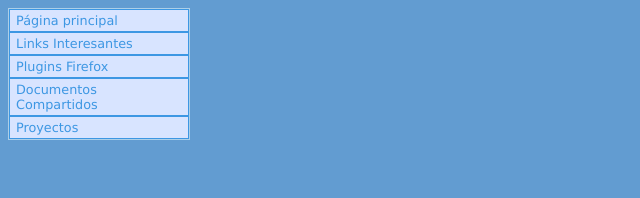
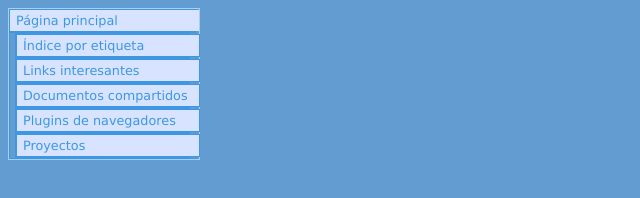
Before and after one commit to juaalta/firefox-addon-icono-blog, a website: page data/menu.html in a window 1280 px wide. Shown: the whole page, without its empty margins (0-640 px from the left). Drawn offline with Linux system fonts and the light colour scheme.

Commit message:
Actualizado complemento con actualización del menú y añadida compatibilidad con multiproceso.
Actualizado complemento con actualización del menú y añadida compatibilidad con multiproceso.

```diff
--- a/data/menu.css
+++ b/data/menu.css
@@ -5,7 +5,7 @@
 
 #menuv {
 	border: 1px solid #ACCFE8;
-	width: 180px;
+	width: 190px;
 	font-family: Verdana, Geneva, sans-serif;
 	font-size: 80%;
 	font-style: normal;
@@ -18,11 +18,23 @@
 #menuv ul {
         margin: 0;
         padding: 0;
+		width: 185
 }
 
 #menuv li {
 	border: 1px solid #3d97e3;
-	width: 178px;
+	width: 185px;
+}
+
+#menuv li ul {
+        margin: 0 0 0 5;
+        padding: 0;
+		width: 180px;
+}
+
+#menuv li ul li {
+	border: 1px solid #3d97e3;
+	width: 173px;
 }
 
 #menuv a {
@@ -30,13 +42,18 @@
 	color: #3d97e3;
 	background: #d8e4ff;
 	display: block;
-	width: 166px;
+	width: 177px;
 	padding-top: 3px;
 	padding-right: 6px;
 	padding-bottom: 3px;
 	padding-left: 6px;
 }
 
+#menuv li ul li a {
+	border: 1px solid #3d97e3;
+	width: 170px;
+}
+
 #menuv a:hover {
 	background-color: d8e4ff;
 	color: #666;
--- a/data/menu.html
+++ b/data/menu.html
@@ -7,10 +7,15 @@
 <div id="menuv">
   <ul>
     <li><a href="http://blog.juansal.com/" target="_blank" class="menu">P&aacute;gina principal</a></li>
-    <li><a href="http://blog.juansal.com/p/links-interesantes.html" target="_blank" class="menu">Links Interesantes</a></li>
-    <li><a href="http://blog.juansal.com/p/plugins-de-firefox.html" target="_blank" class="menu">Plugins Firefox</a></li>
-    <li><a href="http://blog.juansal.com/p/documentos-compartidos.html" target="_blank" class="menu">Documentos Compartidos</a></li>
+	<li>
+	<ul>
+	<li><a href="http://blog.juansal.com/p/indice.html" target="_blank" class="menu">&Iacute;ndice por etiqueta</a></li>
+    <li><a href="http://blog.juansal.com/p/links-interesantes.html" target="_blank" class="menu">Links interesantes</a></li>
+	<li><a href="http://blog.juansal.com/p/documentos-compartidos.html" target="_blank" class="menu">Documentos compartidos</a></li>
+    <li><a href="http://blog.juansal.com/p/plugins-de-firefox.html" target="_blank" class="menu">Plugins de navegadores</a></li>
     <li><a href="http://blog.juansal.com/p/proyectos.html" target="_blank" class="menu">Proyectos</a></li>
+	</ul>
+	</li>
   </ul>
 </div>
 </body>
```
